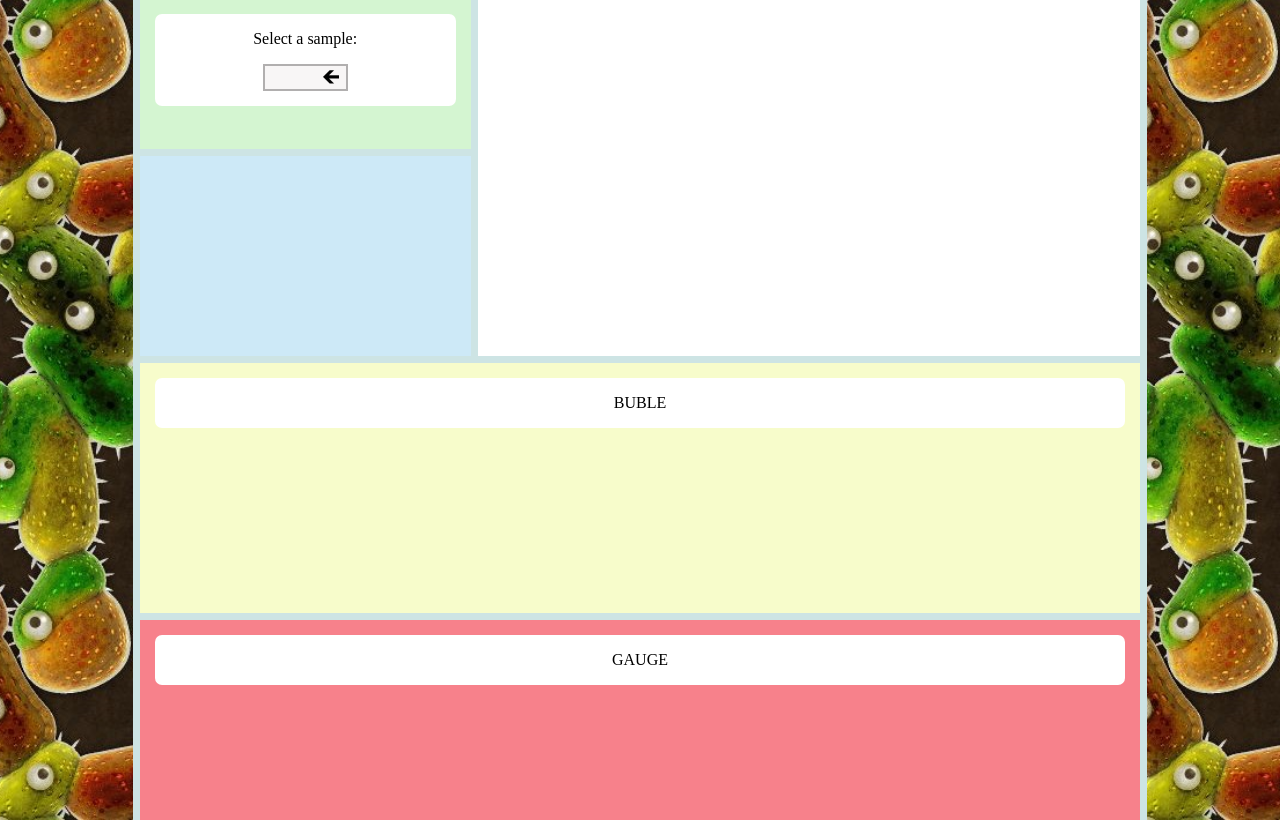
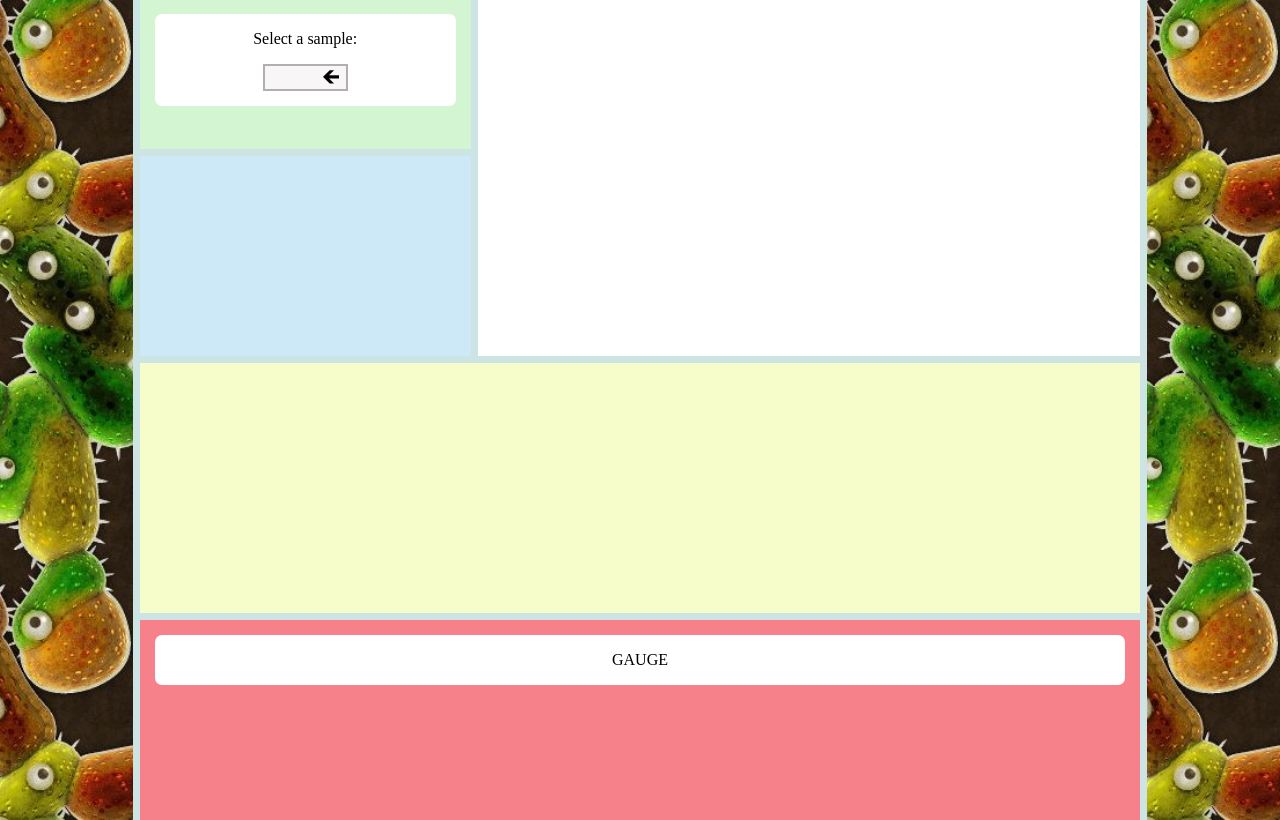
Before and after one commit to Gryazzz/Interactive_dashboard_Flask-JS, a Flask app: page / in a window 1280 px wide. Shown: the part 208-1028 px from the top of the page. Run offline with Flask 2, Linux system fonts and the light colour scheme; lists and menus that the app fills with data are empty; some libraries are stand-ins or nearby versions.

Commit message:
in-progress

```diff
--- a/templates/index.html
+++ b/templates/index.html
@@ -43,9 +43,9 @@
             </div>
         </div>
         <div class="bubble">
-            <div class="container-border">
-                <p>BUBLE</p>
-            </div>
+            <!-- <div class="container-border"> -->
+                <div id="bubble-container"></div>
+            <!-- </div> -->
         </div>
         <div class="gauge">
             <div class="container-border">
```
